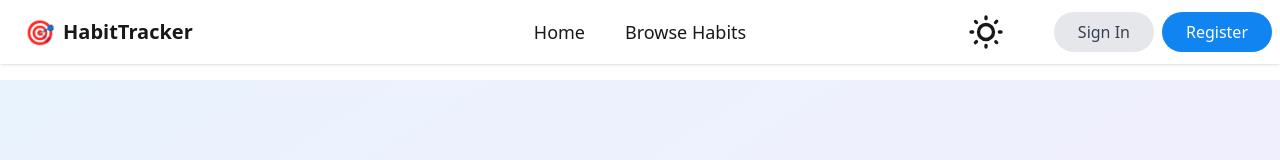
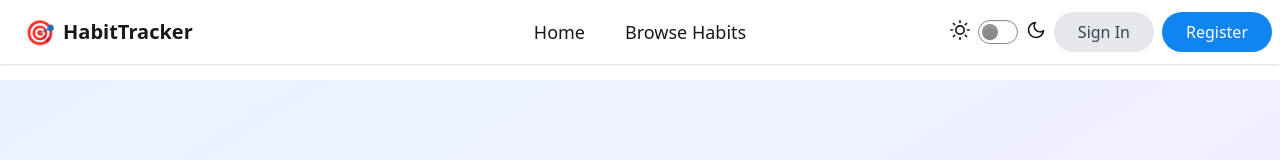
Before and after one commit to AhmadZubayer/HabitTracker-ReactJS-Clientside, a React (Vite) app: page /login in a window 1280 px wide. Shown: the top 160 px of the page. Built offline with nearby package versions, Linux system fonts and the light colour scheme; no server answers.

Commit message:
fixed update habit status error

```diff
--- a/src/components/CompletedHabit.jsx
+++ b/src/components/CompletedHabit.jsx
@@ -62,8 +62,12 @@ const CompletedHabit = {
       };
 
       // Use the provided axiosSecure instance to call backend API
-      const axiosInstance = axiosSecure || (await import('../utils/axiosInstance')).default;
-      const response = await axiosInstance.post(`/habits/${habitId}/complete`, payload);
+      if (!axiosSecure) {
+        toast.error('Authentication required');
+        return;
+      }
+
+      const response = await axiosSecure.post(`/habits/${habitId}/complete`, payload);
 
       if (response.data) {
         toast.success('Habit marked as complete! 🎉');
--- a/src/components/NavBar.jsx
+++ b/src/components/NavBar.jsx
@@ -54,36 +54,51 @@ const NavBar = () => {
               </>
             )}
             <NavLink to="/browse-habits" className={({ isActive }) => isActive ? "py-2 px-4 text-green-600 font-semibold" : "py-2 px-4"}>Browse Habits</NavLink>
+
+            {/* Theme Controller in Mobile Menu */}
+            <li className="py-2 px-4">
+              <label className="flex cursor-pointer gap-2 items-center">
+                <svg
+                  xmlns="http://www.w3.org/2000/svg"
+                  width="20"
+                  height="20"
+                  viewBox="0 0 24 24"
+                  fill="none"
+                  stroke="currentColor"
+                  strokeWidth="2"
+                  strokeLinecap="round"
+                  strokeLinejoin="round">
+                  <circle cx="12" cy="12" r="5" />
+                  <path
+                    d="M12 1v2M12 21v2M4.2 4.2l1.4 1.4M18.4 18.4l1.4 1.4M1 12h2M21 12h2M4.2 19.8l1.4-1.4M18.4 5.6l1.4-1.4" />
+                </svg>
+                <input
+                  type="checkbox"
+                  value="synthwave"
+                  className="toggle theme-controller"
+                  checked={theme === 'synthwave'}
+                  onChange={handleThemeToggle}
+                />
+                <svg
+                  xmlns="http://www.w3.org/2000/svg"
+                  width="20"
+                  height="20"
+                  viewBox="0 0 24 24"
+                  fill="none"
+                  stroke="currentColor"
+                  strokeWidth="2"
+                  strokeLinecap="round"
+                  strokeLinejoin="round">
+                  <path d="M21 12.79A9 9 0 1 1 11.21 3 7 7 0 0 0 21 12.79z"></path>
+                </svg>
+              </label>
+            </li>
           </ul>
         </div>
         <Link to="/" className="btn btn-ghost text-xl flex items-center gap-2">
           <span className="text-2xl">🎯</span>
           <span>HabitTracker</span>
         </Link>
-        {/* Theme Controller - Mobile View */}
-        <label className="swap swap-rotate lg:hidden ml-2">
-          <input
-            type="checkbox"
-            className="theme-controller"
-            value="synthwave"
-            checked={theme === 'synthwave'}
-            onChange={handleThemeToggle}
-          />
-          <svg
-            className="swap-off h-7 w-7 fill-current"
-            xmlns="http://www.w3.org/2000/svg"
-            viewBox="0 0 24 24">
-            <path
-              d="M5.64,17l-.71.71a1,1,0,0,0,0,1.41,1,1,0,0,0,1.41,0l.71-.71A1,1,0,0,0,5.64,17ZM5,12a1,1,0,0,0-1-1H3a1,1,0,0,0,0,2H4A1,1,0,0,0,5,12Zm7-7a1,1,0,0,0,1-1V3a1,1,0,0,0-2,0V4A1,1,0,0,0,12,5ZM5.64,7.05a1,1,0,0,0,.7.29,1,1,0,0,0,.71-.29,1,1,0,0,0,0-1.41l-.71-.71A1,1,0,0,0,4.93,6.34Zm12,.29a1,1,0,0,0,.7-.29l.71-.71a1,1,0,1,0-1.41-1.41L17,5.64a1,1,0,0,0,0,1.41A1,1,0,0,0,17.66,7.34ZM21,11H20a1,1,0,0,0,0,2h1a1,1,0,0,0,0-2Zm-9,8a1,1,0,0,0-1,1v1a1,1,0,0,0,2,0V20A1,1,0,0,0,12,19ZM18.36,17A1,1,0,0,0,17,18.36l.71.71a1,1,0,0,0,1.41,0,1,1,0,0,0,0-1.41ZM12,6.5A5.5,5.5,0,1,0,17.5,12,5.51,5.51,0,0,0,12,6.5Zm0,9A3.5,3.5,0,1,1,15.5,12,3.5,3.5,0,0,1,12,15.5Z" />
-          </svg>
-          <svg
-            className="swap-on h-7 w-7 fill-current"
-            xmlns="http://www.w3.org/2000/svg"
-            viewBox="0 0 24 24">
-            <path
-              d="M21.64,13a1,1,0,0,0-1.05-.14,8.05,8.05,0,0,1-3.37.73A8.15,8.15,0,0,1,9.08,5.49a8.59,8.59,0,0,1,.25-2A1,1,0,0,0,8,2.36,10.14,10.14,0,1,0,22,14.05,1,1,0,0,0,21.64,13Zm-9.5,6.69A8.14,8.14,0,0,1,7.08,5.22v.27A10.15,10.15,0,0,0,17.22,15.63a9.79,9.79,0,0,0,2.1-.22A8.11,8.11,0,0,1,12.14,19.73Z" />
-          </svg>
-        </label>
       </div>
       <div className="navbar-center hidden lg:flex">
         <ul className="menu menu-horizontal px-1 gap-10 text-lg font-medium">
@@ -100,30 +115,52 @@ const NavBar = () => {
         </ul>
       </div>
       <div className="navbar-end gap-2">
-        {/* Theme Controller - Desktop View */}
-        <label className="swap swap-rotate hidden lg:flex">
+        {/* Theme Controller - Desktop Only */}
+        <label className="hidden lg:flex cursor-pointer gap-2">
+          <svg
+            xmlns="http://www.w3.org/2000/svg"
+            width="20"
+            height="20"
+            viewBox="0 0 24 24"
+            fill="none"
+            stroke="currentColor"
+            strokeWidth="2"
+            strokeLinecap="round"
+            strokeLinejoin="round">
+            <circle cx="12" cy="12" r="5" />
+            <path
+              d="M12 1v2M12 21v2M4.2 4.2l1.4 1.4M18.4 18.4l1.4 1.4M1 12h2M21 12h2M4.2 19.8l1.4-1.4M18.4 5.6l1.4-1.4" />
+          </svg>
           <input
             type="checkbox"
-            className="theme-controller"
             value="synthwave"
+            className="toggle theme-controller"
             checked={theme === 'synthwave'}
             onChange={handleThemeToggle}
           />
           <svg
-            className="swap-off h-10 w-10 fill-current"
             xmlns="http://www.w3.org/2000/svg"
-            viewBox="0 0 24 24">
-            <path
-              d="M5.64,17l-.71.71a1,1,0,0,0,0,1.41,1,1,0,0,0,1.41,0l.71-.71A1,1,0,0,0,5.64,17ZM5,12a1,1,0,0,0-1-1H3a1,1,0,0,0,0,2H4A1,1,0,0,0,5,12Zm7-7a1,1,0,0,0,1-1V3a1,1,0,0,0-2,0V4A1,1,0,0,0,12,5ZM5.64,7.05a1,1,0,0,0,.7.29,1,1,0,0,0,.71-.29,1,1,0,0,0,0-1.41l-.71-.71A1,1,0,0,0,4.93,6.34Zm12,.29a1,1,0,0,0,.7-.29l.71-.71a1,1,0,1,0-1.41-1.41L17,5.64a1,1,0,0,0,0,1.41A1,1,0,0,0,17.66,7.34ZM21,11H20a1,1,0,0,0,0,2h1a1,1,0,0,0,0-2Zm-9,8a1,1,0,0,0-1,1v1a1,1,0,0,0,2,0V20A1,1,0,0,0,12,19ZM18.36,17A1,1,0,0,0,17,18.36l.71.71a1,1,0,0,0,1.41,0,1,1,0,0,0,0-1.41ZM12,6.5A5.5,5.5,0,1,0,17.5,12,5.51,5.51,0,0,0,12,6.5Zm0,9A3.5,3.5,0,1,1,15.5,12,3.5,3.5,0,0,1,12,15.5Z" />
-          </svg>
-          <svg
-            className="swap-on h-10 w-10 fill-current"
-            xmlns="http://www.w3.org/2000/svg"
-            viewBox="0 0 24 24">
-            <path
-              d="M21.64,13a1,1,0,0,0-1.05-.14,8.05,8.05,0,0,1-3.37.73A8.15,8.15,0,0,1,9.08,5.49a8.59,8.59,0,0,1,.25-2A1,1,0,0,0,8,2.36,10.14,10.14,0,1,0,22,14.05,1,1,0,0,0,21.64,13Zm-9.5,6.69A8.14,8.14,0,0,1,7.08,5.22v.27A10.15,10.15,0,0,0,17.22,15.63a9.79,9.79,0,0,0,2.1-.22A8.11,8.11,0,0,1,12.14,19.73Z" />
+            width="20"
+            height="20"
+            viewBox="0 0 24 24"
+            fill="none"
+            stroke="currentColor"
+            strokeWidth="2"
+            strokeLinecap="round"
+            strokeLinejoin="round">
+            <path d="M21 12.79A9 9 0 1 1 11.21 3 7 7 0 0 0 21 12.79z"></path>
           </svg>
         </label>
+
+        {/* Add Habit Button - Mobile Only */}
+        <Link
+          to="/add-habit"
+          className="lg:hidden"
+          aria-label="Add Habit"
+        >
+          <FaPlus className="text-2xl" />
+        </Link>
+
         {user ? (
           <div className="dropdown dropdown-end">
             <div tabIndex={0} role="button" className="btn btn-ghost btn-circle avatar">
@@ -149,10 +186,10 @@ const NavBar = () => {
             </ul>
           </div>
         ) : (
-          <div className="flex flex-col md:flex-row gap-2">
-            <Link to="/login" className="btn-secondary">Sign In</Link>
-            <Link to="/signup" className="btn-primary">Register</Link>
-          </div>
+          <>
+            <Link to="/login" className="btn-secondary lg:inline-block">Sign In</Link>
+            <Link to="/signup" className="btn-primary hidden lg:inline-block">Register</Link>
+          </>
         )}
       </div>
     </div>
--- a/src/hooks/useAxiosSecure.jsx
+++ b/src/hooks/useAxiosSecure.jsx
@@ -4,7 +4,7 @@ import { useEffect } from "react";
 import { useNavigate } from "react-router";
 
 const instance = axios.create({
-  baseURL: 'http://localhost:3000',
+  baseURL: 'https://habit-tracker-serverside.vercel.app/',
 
 });
 
--- a/src/index.css
+++ b/src/index.css
@@ -247,7 +247,12 @@
 
 /* Button text - Sign In button */
 [data-theme="synthwave"] .btn-secondary {
-  color: #1a1a1a !important;
+  background-color: #3a3a3a !important;
+  color: #e5e7eb !important;
+}
+
+[data-theme="synthwave"] .btn-secondary:hover {
+  background-color: #4a4a4a !important;
 }
 
 /* ========================================
--- a/src/utils/axiosInstance.js
+++ b/src/utils/axiosInstance.js
@@ -1,7 +1,7 @@
 import axios from 'axios';
 
 const axiosInstance = axios.create({
-  baseURL: 'http://localhost:3000',
+  baseURL: 'https://habit-tracker-serverside.vercel.app/',
 });
 
 export default axiosInstance;
```
